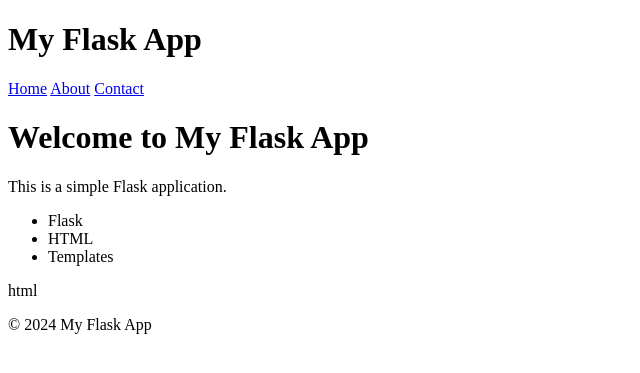
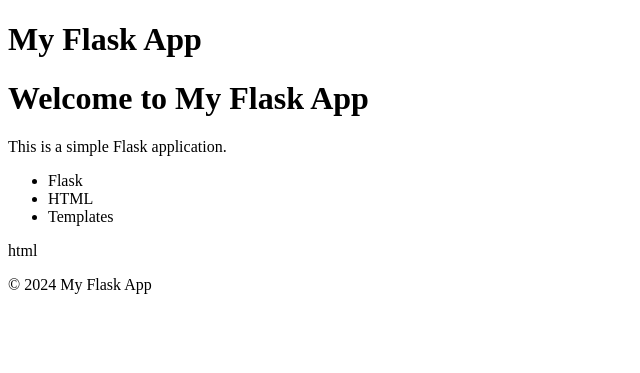
Before and after one commit to SofianeSlimane/holbertonschool-higher_level_programming, a Flask app: page / in a window 1280 px wide. Shown: the top 373 px of the page, without its empty margins (0-640 px from the left). Run offline with Flask 3, Linux system fonts and the light colour scheme.

Commit message:
Removed code for testing

```diff
--- a/python-server_side_rendering/templates/header.html
+++ b/python-server_side_rendering/templates/header.html
@@ -1,6 +1,3 @@
 <header>
     <h1>My Flask App</h1>
-    <a href="index.html">Home</a>
-    <a href="about.html">About</a>
-    <a href="contact.html">Contact</a>
 </header>
```
